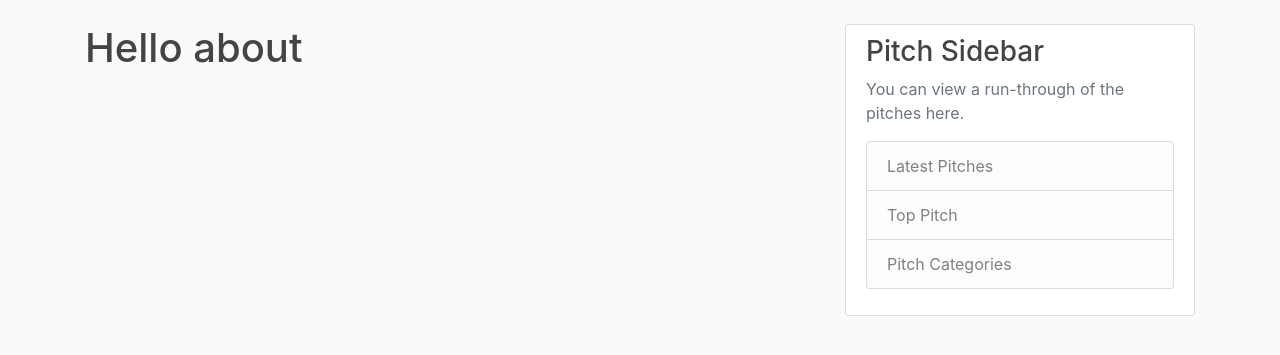
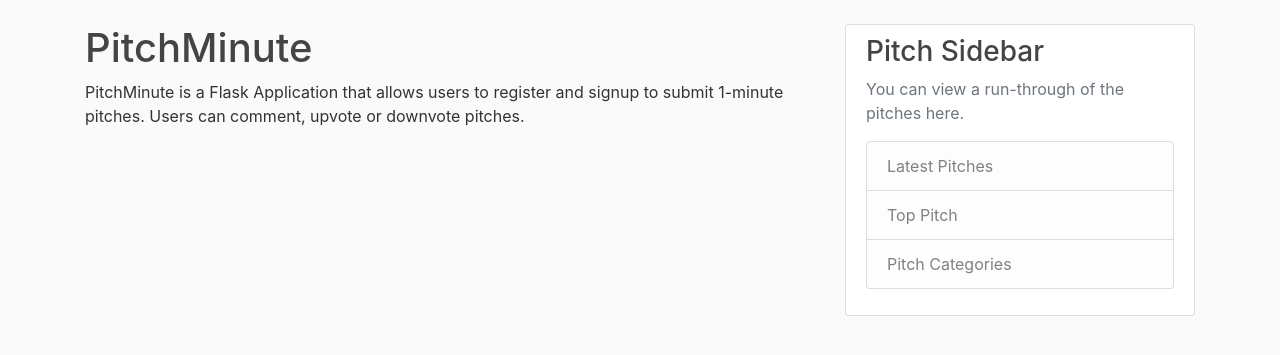
Before and after one commit to kelvinmburu/pitch-minute, a Flask app: page /about in a window 1280 px wide. Shown: the part 56-411 px from the top of the page. Run offline with Flask 2, Linux system fonts and the light colour scheme; some libraries are stand-ins or nearby versions.

Commit message:
fx: fixed error paths for url-for

```diff
--- a/flaskblog/__init__.py
+++ b/flaskblog/__init__.py
@@ -12,7 +12,7 @@ app.config['SQLALCHEMY_DATABASE_URI'] = 'sqlite:///site.db'
 db = SQLAlchemy(app)
 bcrypt = Bcrypt(app)
 login_manager = LoginManager(app)
-login_manager.login_view = 'login'
+login_manager.login_view = 'users.login'
 login_manager.login_message_category = 'info'
 app.config['MAIL_SERVER'] = 'smtp.googlemail.com'
 app.config['MAIL_PORT'] = 465
--- a/flaskblog/templates/about.html
+++ b/flaskblog/templates/about.html
@@ -1,6 +1,7 @@
 {% extends "layout.html" %}
 
 {% block content %}
-    <h1>Hello about</h1>
+    <h1>PitchMinute</h1>
+    <p>PitchMinute is a Flask Application that allows users to register and signup to submit 1-minute pitches. Users can comment, upvote or downvote pitches.</p>
 {% endblock %}
 <!-- End block content -->
--- a/flaskblog/templates/post.html
+++ b/flaskblog/templates/post.html
@@ -11,7 +11,7 @@
             <small class="text-muted">{{ post.date_posted.strftime('%Y-%m-%d') }}</small>
             {% if post.author == current_user %}
             <div>
-                <a class="btn btn-primary btn-sm mt-1 mb-1" href=" {{ url_for('users.update_post', post_id=post.id) }} ">Update</a>
+                <a class="btn btn-primary btn-sm mt-1 mb-1" href=" {{ url_for('posts.update_post', post_id=post.id) }} ">Update</a>
                 <button type="button" class="btn btn-danger btn-sm m-1" data-toggle="modal"
                     data-target="#deleteModal">Delete</button>
             </div>
@@ -34,7 +34,7 @@
             </div>
             <div class="modal-footer">
                 <button type="button" class="btn btn-secondary" data-dismiss="modal">Close</button>
-                <form action=" {{ url_for('users.delete_post', post_id=post.id)}} " method="POST">
+                <form action=" {{ url_for('posts.delete_post', post_id=post.id)}} " method="POST">
                     <input class="btn btn-danger" type="submit" value="Delete">
                 </form>
             </div>
```
Also changed, not shown: flaskblog/site.db, flaskblog/static/profile_pics/28e5d90b8f8d8202.jpg (added).
